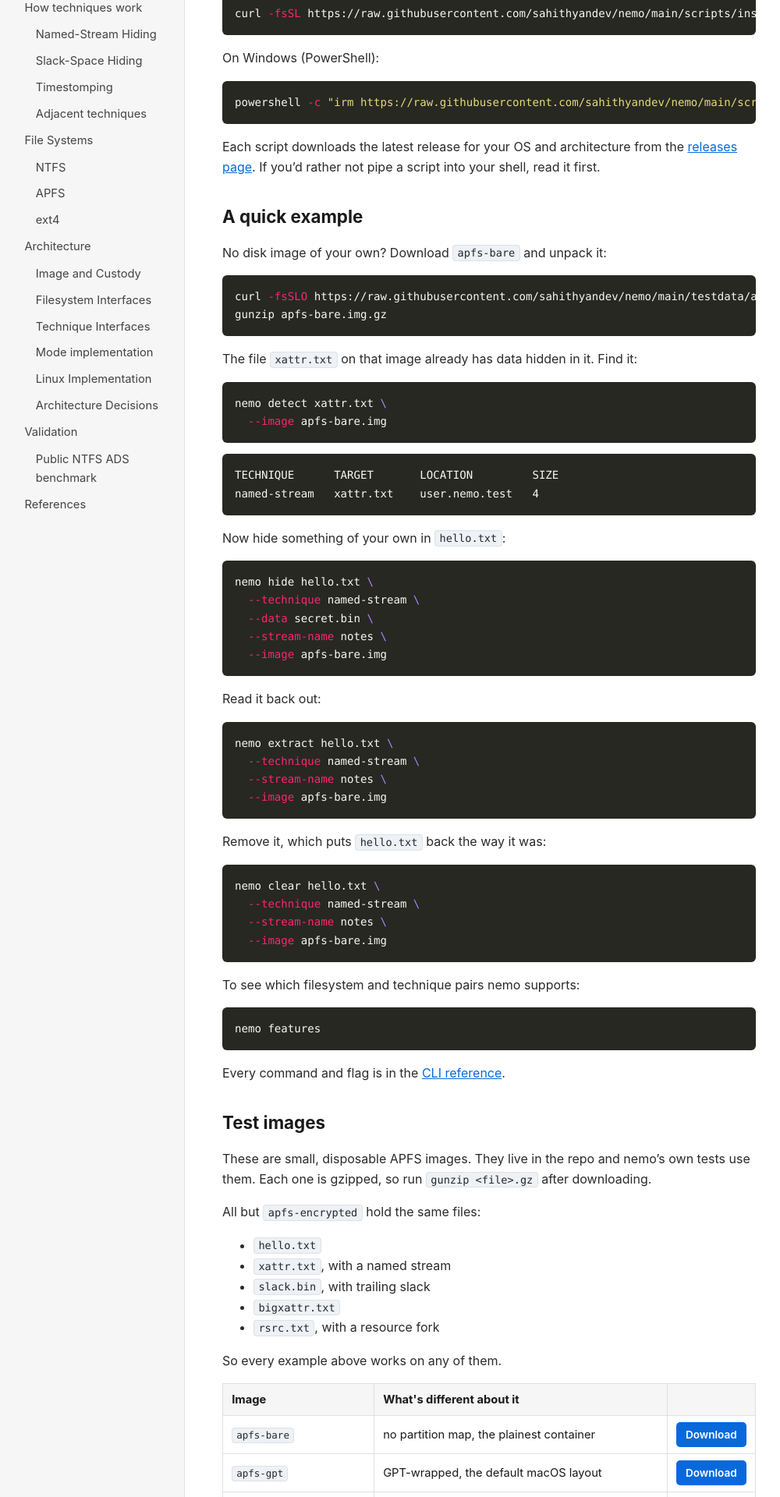
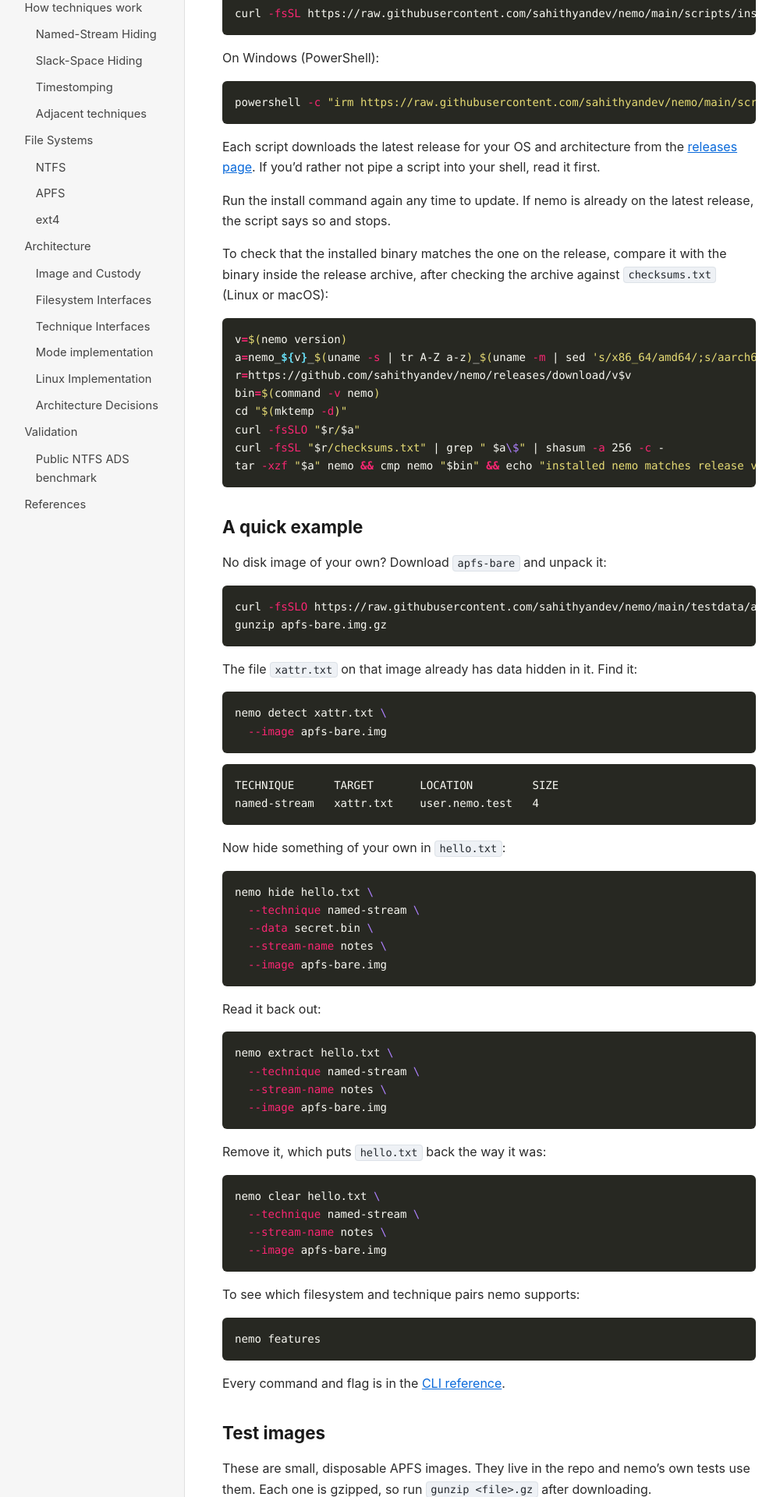
Before and after one commit to sahithyandev/nemo, a Jekyll site: the page built from docs/index.md, in a window 1280 px wide. Shown: the part 471-2391 px from the top of the page at 78% size, without its empty margins (3-1003 px from the left). Built offline with Jekyll 4.4.1, drawn with Linux system fonts in a browser that asks for light colours.

Commit message:
add update functionality to install script

````diff
--- a/docs/index.md
+++ b/docs/index.md
@@ -30,6 +30,21 @@ powershell -c "irm https://raw.githubusercontent.com/sahithyandev/nemo/main/scri
 ```
 
 Each script downloads the latest release for your OS and architecture from the [releases page](https://github.com/sahithyandev/nemo/releases). If you'd rather not pipe a script into your shell, read it first.
+
+Run the install command again any time to update. If nemo is already on the latest release, the script says so and stops.
+
+To check that the installed binary matches the one on the release, compare it with the binary inside the release archive, after checking the archive against `checksums.txt` (Linux or macOS):
+
+```sh
+v=$(nemo version)
+a=nemo_${v}_$(uname -s | tr A-Z a-z)_$(uname -m | sed 's/x86_64/amd64/;s/aarch64/arm64/').tar.gz
+r=https://github.com/sahithyandev/nemo/releases/download/v$v
+bin=$(command -v nemo)
+cd "$(mktemp -d)"
+curl -fsSLO "$r/$a"
+curl -fsSL "$r/checksums.txt" | grep " $a\$" | shasum -a 256 -c -
+tar -xzf "$a" nemo && cmp nemo "$bin" && echo "installed nemo matches release v$v"
+```
 
 ## A quick example
 
````
Also changed, not shown: 1 other file.
